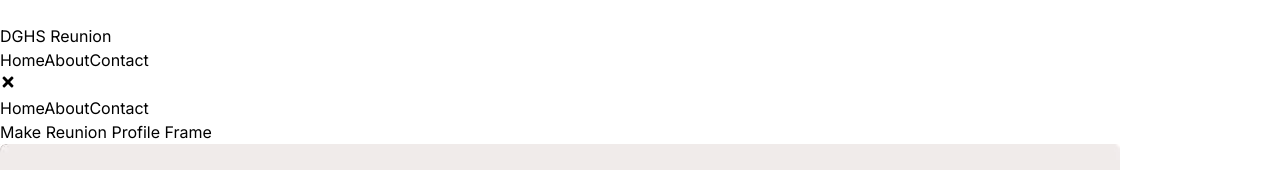
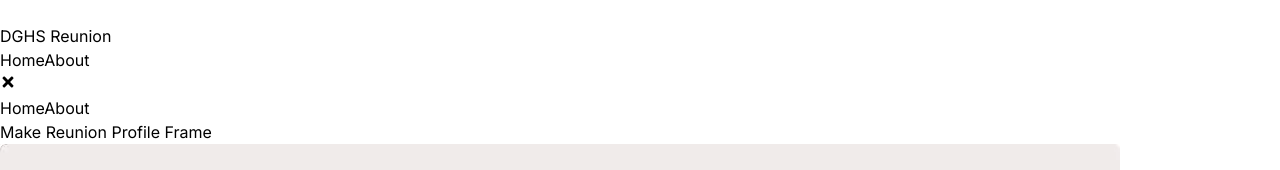
Before and after one commit to mdsejan/PhotoFrame, a React (Vite) app: page / in a window 1280 px wide. Both pictures are taken after a click on the button 8 px from the left and 508 px from the top of the page. Shown: the part 426-596 px from the top of the page. Built offline with nearby package versions, Linux system fonts and the light colour scheme.

Commit message:
fix navbar and added footer

```diff
--- a/src/components/layout/Navbar.tsx
+++ b/src/components/layout/Navbar.tsx
@@ -48,7 +48,7 @@ const Navbar: React.FC = () => {
       >
         About
       </Link>
-      <Link
+      {/* <Link
         to="/contact"
         className={`block ${
           location.pathname === "/contact"
@@ -58,12 +58,12 @@ const Navbar: React.FC = () => {
         onClick={closeMenu}
       >
         Contact
-      </Link>
+      </Link> */}
     </>
   );
 
   return (
-    <nav className="bg-white border-b">
+    <nav className="bg-white border-b z-20 sticky top-0">
       <div className="max-w-screen-2xl mx-auto px-4 sm:px-6 lg:px-8">
         <div className="flex justify-between items-center h-16">
           <div className="relative w-full flex items-center">
@@ -108,7 +108,9 @@ const Navbar: React.FC = () => {
         transition={{ duration: 0.3 }}
       >
         <div className="relative">
-          <div className="px-2 pt-2 pb-3 space-y-1 sm:px-3">{navLinks}</div>
+          <div className="text-2xl px-2 pt-2 pb-3 space-y-4  sm:px-3">
+            {navLinks}
+          </div>
         </div>
       </motion.div>
     </nav>
```
